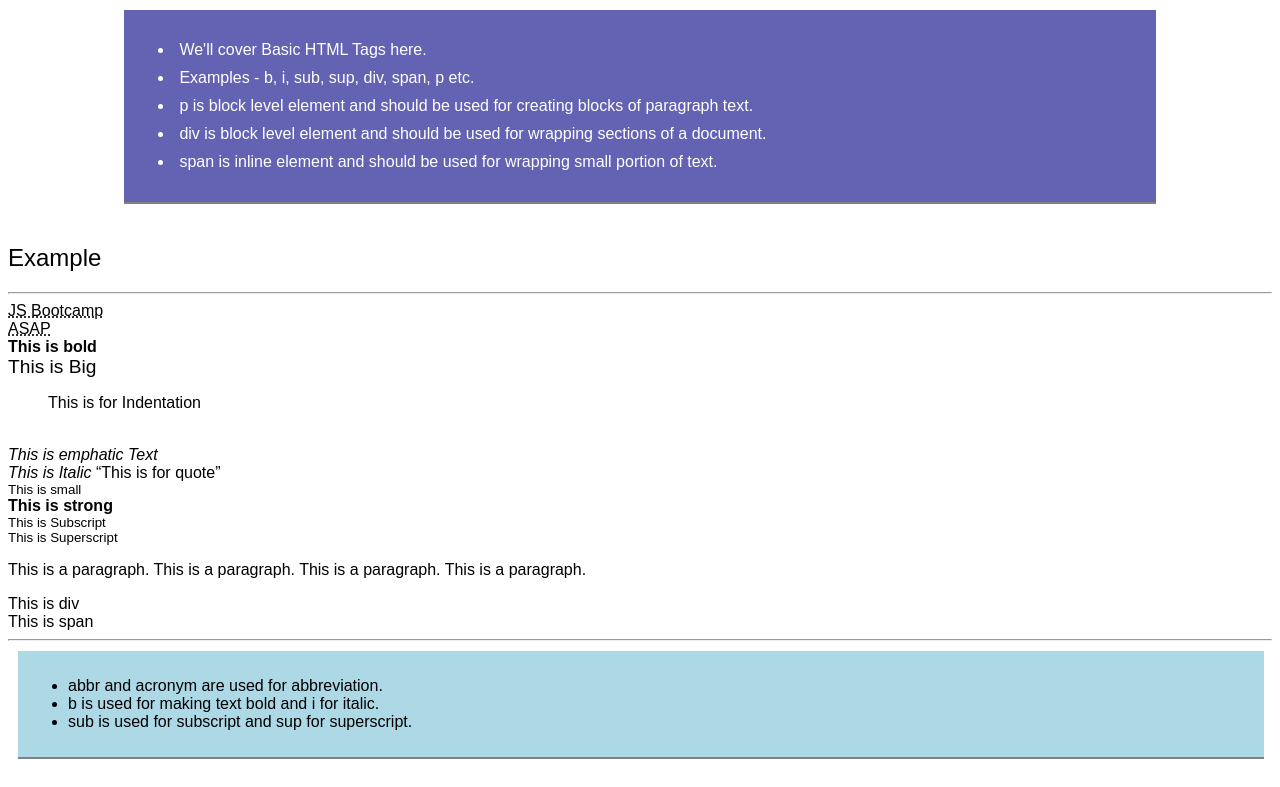
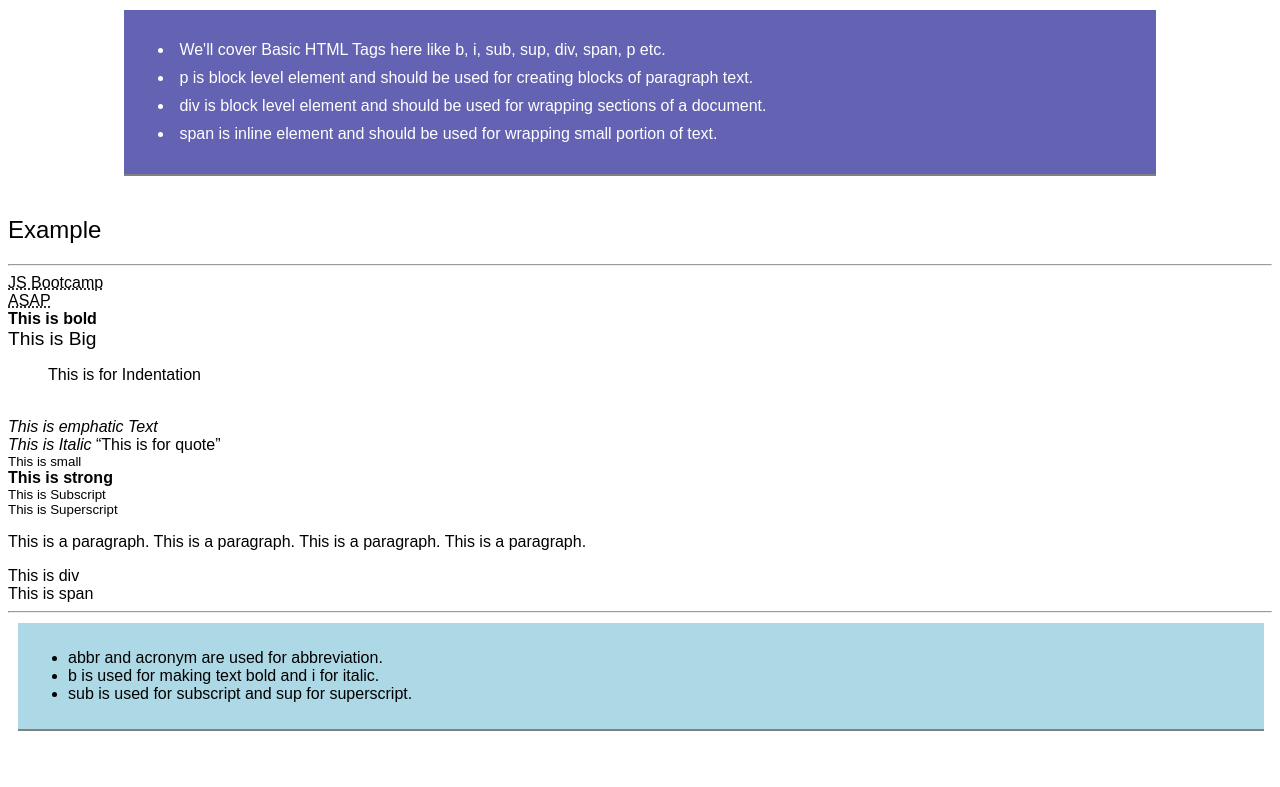
Before and after one commit to saan1984/html-css-session, a plain HTML site: page html/basics/example1/example.html in a window 1280 px wide. Shown: the part 98-885 px from the top of the page. After the commit the page ends 857 px from the top, so only its background shows below. Drawn offline with Linux system fonts and the light colour scheme.

Commit message:
html basics

```diff
--- a/html/basics/example1/example.html
+++ b/html/basics/example1/example.html
@@ -16,8 +16,7 @@
 
 <div class="section description">
     <ul>
-        <li class="item">We'll cover Basic HTML Tags here.</li>
-        <li class="item">Examples - b, i, sub, sup, div, span, p etc.</li>
+        <li class="item">We'll cover Basic HTML Tags here like  b, i, sub, sup, div, span, p etc.</li>
         <li class="item">p is block level element and should be used for creating blocks of paragraph text.</li>
         <li class="item">div is block level element and should be used for wrapping sections of a document.</li>
         <li class="item">span is inline element and should be used for wrapping small portion of text.</li>
```
